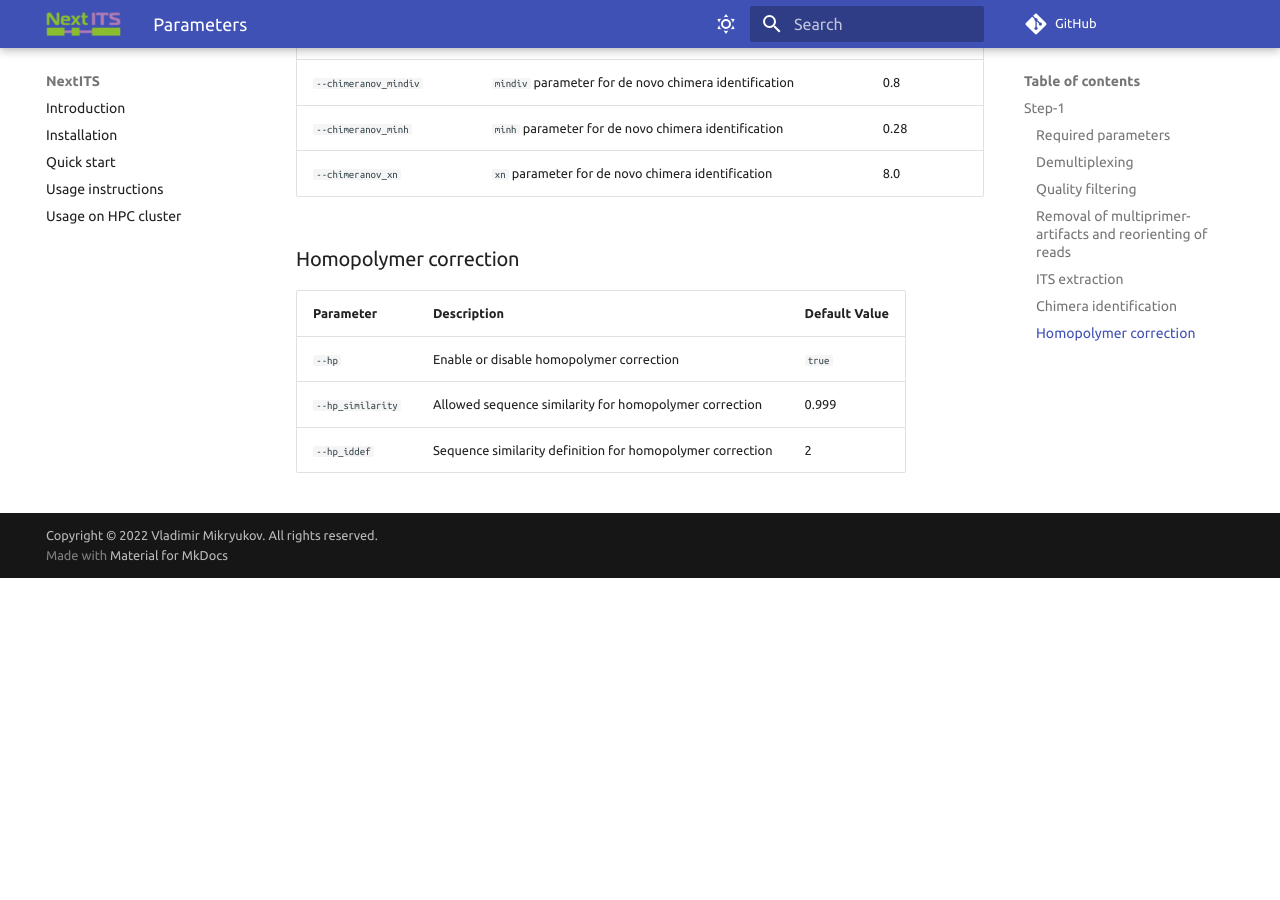
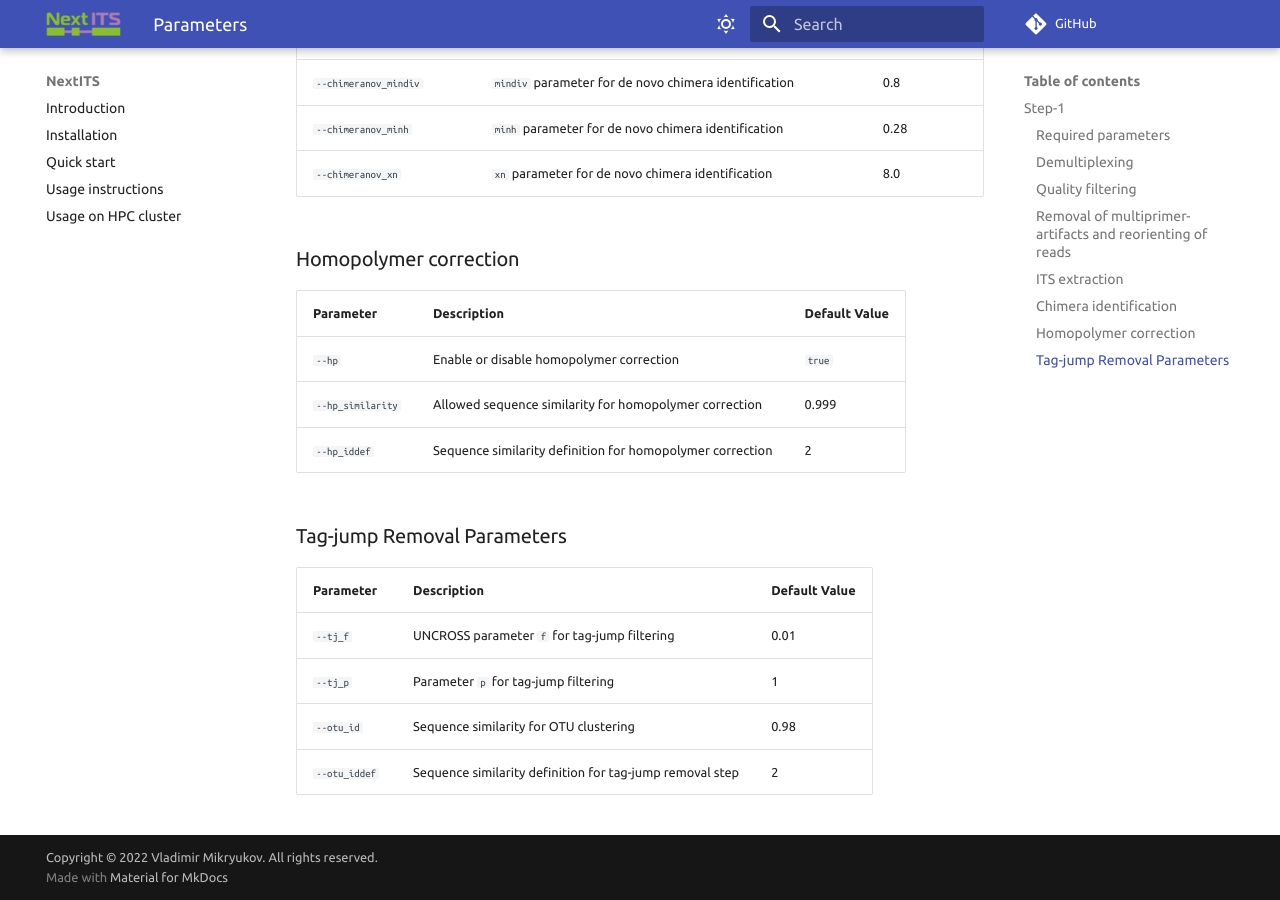
Before and after one commit to Next-ITS/nextits.github.io, an MkDocs documentation site: the page built from docs/parameters.md, in a window 1280 px wide and 900 px high, scrolled down 2656 px. Built offline with MkDocs 1.6.1 and Material for MkDocs 9.7.7, drawn with Linux system fonts in a browser that asks for light colours; comment, search, counter and statistics services are not loaded; before the commit the page ends 3234 px from its top, so only the background shows below that.

Commit message:
step-1, tj

```diff
--- a/docs/parameters.md
+++ b/docs/parameters.md
@@ -86,3 +86,13 @@ In addition to this, individual processes within the pipeline can be fine-tuned
 | `--hp`            | Enable or disable homopolymer correction                  | `true`        |
 | `--hp_similarity` | Allowed sequence similarity for homopolymer correction    | 0.999         |
 | `--hp_iddef`      | Sequence similarity definition for homopolymer correction | 2             |
+
+
+### Tag-jump Removal Parameters
+
+| Parameter     | Description                                              | Default Value |
+| ------------- | -------------------------------------------------------- | ------------- |
+| `--tj_f`      | UNCROSS parameter `f` for tag-jump filtering             | 0.01          |
+| `--tj_p`      | Parameter `p` for tag-jump filtering                     | 1             |
+| `--otu_id`    | Sequence similarity for OTU clustering                   | 0.98          |
+| `--otu_iddef` | Sequence similarity definition for tag-jump removal step | 2             |
```
